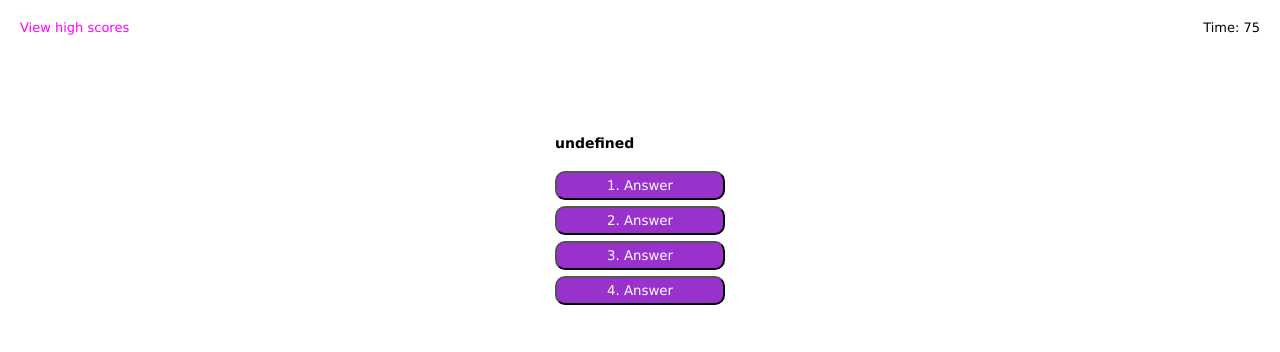
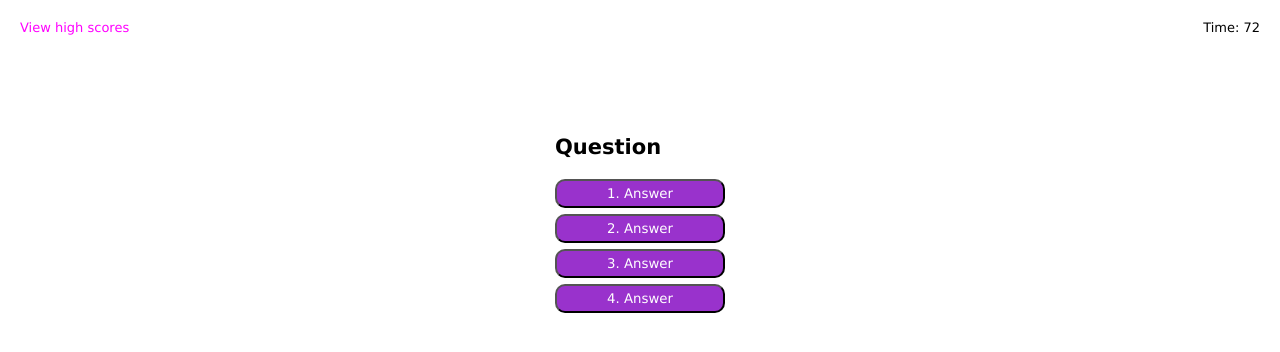
Before and after one commit to jonprine/coding-quiz, a plain HTML site: page index.html in a window 1280 px wide. Both pictures are taken after a click on the button "Start Quiz". Drawn offline with Linux system fonts and the light colour scheme.

Commit message:
added timer

```diff
--- a/assets/script.js
+++ b/assets/script.js
@@ -1,26 +1,44 @@
+
+
 var startButton = document.getElementById("start-btn");
 var startScreen = document.getElementById("start-screen");
 var questionContainer = document.getElementById("question-container");
 var questionEl = document.getElementById("question");
-var currentQuestionIndex;
+
+var timerEl = document.getElementById("timer");
+var secondsLeft = 75
+var timeInterval;
+
+function startTimer() {
+  timerInterval = setInterval(function () {
+    timerEl.textContent = "Time: " +
+    secondsLeft;
+      secondsLeft--;
+
+      if (secondsLeft <= 0) {
+        timerEl.textContent = "Time: " + 0;
+      }
+
+  }, 1000);
+};
 
 
 
 function startQuiz() {
     startScreen.classList.add("hide")
     questionContainer.classList.remove("hide")
-    numQuestions = questions.length = 5;
     currentQuestionIndex = 0
     askQuestion()
+    startTimer()
 }
 
 function askQuestion () {
-    displayQuestion([currentQuestionIndex])
+    question
 
 }
 
 function displayQuestion () {
-    questionEl.innerText = question.question
+
 
 
 
@@ -77,3 +95,4 @@ var questions = [
   ];
 
 startButton.addEventListener("click", startQuiz)
+startButton.addEventListener("click", startTimer)
--- a/assets/style.css
+++ b/assets/style.css
@@ -18,7 +18,7 @@ header a    {
     font-size: 13px;
 }
 
-.timer   {
+#timer   {
     display: inline;
     padding: 0;
     font-size: 13px;
--- a/index.html
+++ b/index.html
@@ -11,7 +11,7 @@
 
     <header>
         <a href="#">View high scores</a>
-        <p class="timer">Time: <span>75</span></p>
+        <p id="timer">Time: <span>75</span></p>
     </header>
 
 
```
